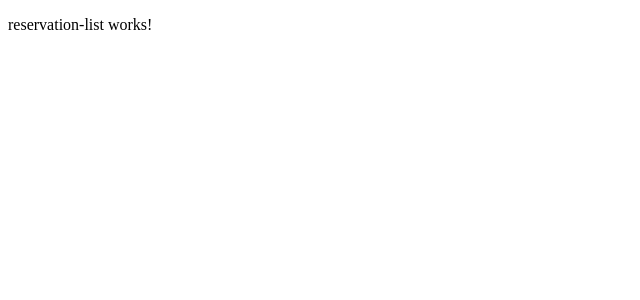
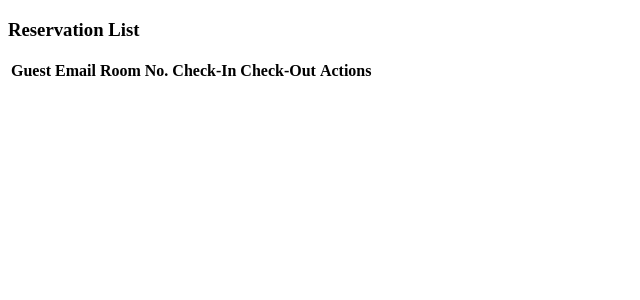
Before and after one commit to LightWithDarkness/hotel-reservation-app, an Angular app: page /all in a window 1280 px wide. Shown: the top 300 px of the page, without its empty margins (0-640 px from the left). Built offline with nearby package versions, Linux system fonts and the light colour scheme.

Commit message:
added delete reservation functiionality

```diff
--- a/src/app/reservation-form/reservation-form.component.ts
+++ b/src/app/reservation-form/reservation-form.component.ts
@@ -2,6 +2,7 @@ import { CommonModule } from '@angular/common';
 import { Component } from '@angular/core';
 import { FormBuilder, FormGroup, ReactiveFormsModule, Validators, FormControl } from '@angular/forms';
 import { ReservationService } from '../reservation/reservation.service';
+import { Router } from '@angular/router';
 
 @Component({
   selector: 'app-reservation-form',
@@ -14,7 +15,7 @@ export class ReservationFormComponent {
 
   reservationForm: FormGroup = new FormGroup({});
 
-  constructor(private fb: FormBuilder,private rs:ReservationService) { } // Dependency injection
+  constructor(private fb: FormBuilder,private rs:ReservationService,private router:Router) { } // Dependency injection
   // when the component is created, Angular will inject an instance of FormBuilder into the component's constructor
   // FormBuilder is a service that provides convenient methods for generating form controls
   //reservation service is injected into the component's constructor
@@ -34,7 +35,11 @@ export class ReservationFormComponent {
   onSubmit() {
     if (this.reservationForm.invalid) return console.warn('Invalid form');
     let newRservation = (this.reservationForm.value);
+    console.log(newRservation);
     this.rs.addReservation(newRservation);
     this.reservationForm.reset();
+
+    this.router.navigate(['/all']);
+
   }
 }
--- a/src/app/reservation-list/reservation-list.component.html
+++ b/src/app/reservation-list/reservation-list.component.html
@@ -1 +1,35 @@
-<p>reservation-list works!</p>
+<h3 class="mt-5 mb-3">Reservation List</h3>
+
+<table class="table table-striped">
+    <thead>
+        <tr>
+            <th>Guest</th>
+            <th>Email</th>
+            <th>Room No.</th>
+            <th>Check-In</th>
+            <th>Check-Out</th>
+            <th>Actions</th>
+        </tr>
+    </thead>
+    <tbody>
+        <tr *ngFor="let reservation of reservations">
+            <td>{{reservation.guestName}}</td>
+            <td>{{reservation.guestEmail}}</td>
+            <td>{{reservation.roomNumber}}</td>
+            <td> {{reservation.checkinDate}} </td>
+            <td>{{reservation.checkoutDate}}</td>
+            <td>
+                <button class="btn btn-sm btn-danger mx-1" (click)="deleteReservation(reservation.id)">Delete</button>
+                <!-- <button class="btn btn-sm btn-secondary mx-1" [routerLink]="['/edit', reservation.id]">Edit</button> -->
+            </td>
+        </tr>
+    </tbody>
+</table>
+
+<!-- <ul *ngIf="reservations.length; else noReservation"> -->
+
+<!-- </ul> -->
+
+<ng-template #noReservation>
+    <p>No reservation available.</p>
+</ng-template>
--- a/src/app/reservation-list/reservation-list.component.ts
+++ b/src/app/reservation-list/reservation-list.component.ts
@@ -1,11 +1,25 @@
 import { Component } from '@angular/core';
+import { Reservation } from '../models/reservation';
+import { ReservationService } from '../reservation/reservation.service';
+import { CommonModule } from '@angular/common';
 
 @Component({
   selector: 'app-reservation-list',
-  imports: [],
+  imports: [CommonModule],
   templateUrl: './reservation-list.component.html',
   styleUrl: './reservation-list.component.css'
 })
 export class ReservationListComponent {
 
+    reservations: Reservation[] = [];
+    constructor(private reservationService: ReservationService) {}
+
+    ngOnInit() {
+      this.reservations = this.reservationService.getAllReservations();
+    }
+
+    deleteReservation(id:string){
+      this.reservationService.deleteReservation(id);
+      this.reservations = this.reservationService.getAllReservations();
+    }
 }
--- a/src/app/reservation/reservation.service.ts
+++ b/src/app/reservation/reservation.service.ts
@@ -24,8 +24,10 @@ export class ReservationService {
     return this.reservations.find(rsv => rsv.id === id)
   }
   addReservation(reservation: Reservation) {
+    reservation.id = Date.now().toString();
     this.reservations.push(reservation);
     this.saveReservations();
+
   }
   deleteReservation(id: string) {
     this.reservations = this.reservations.filter(rsv => rsv.id !== id);
```
